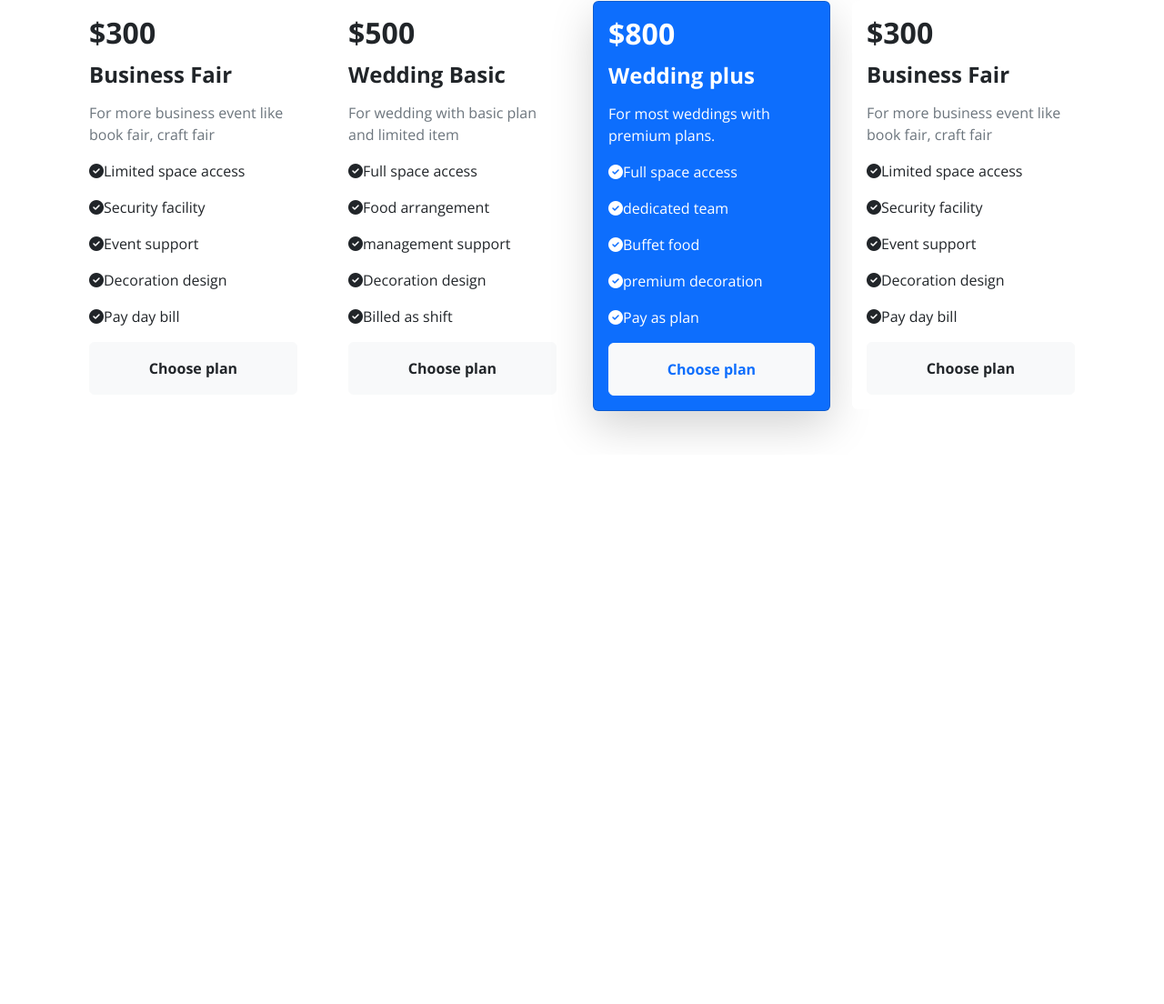
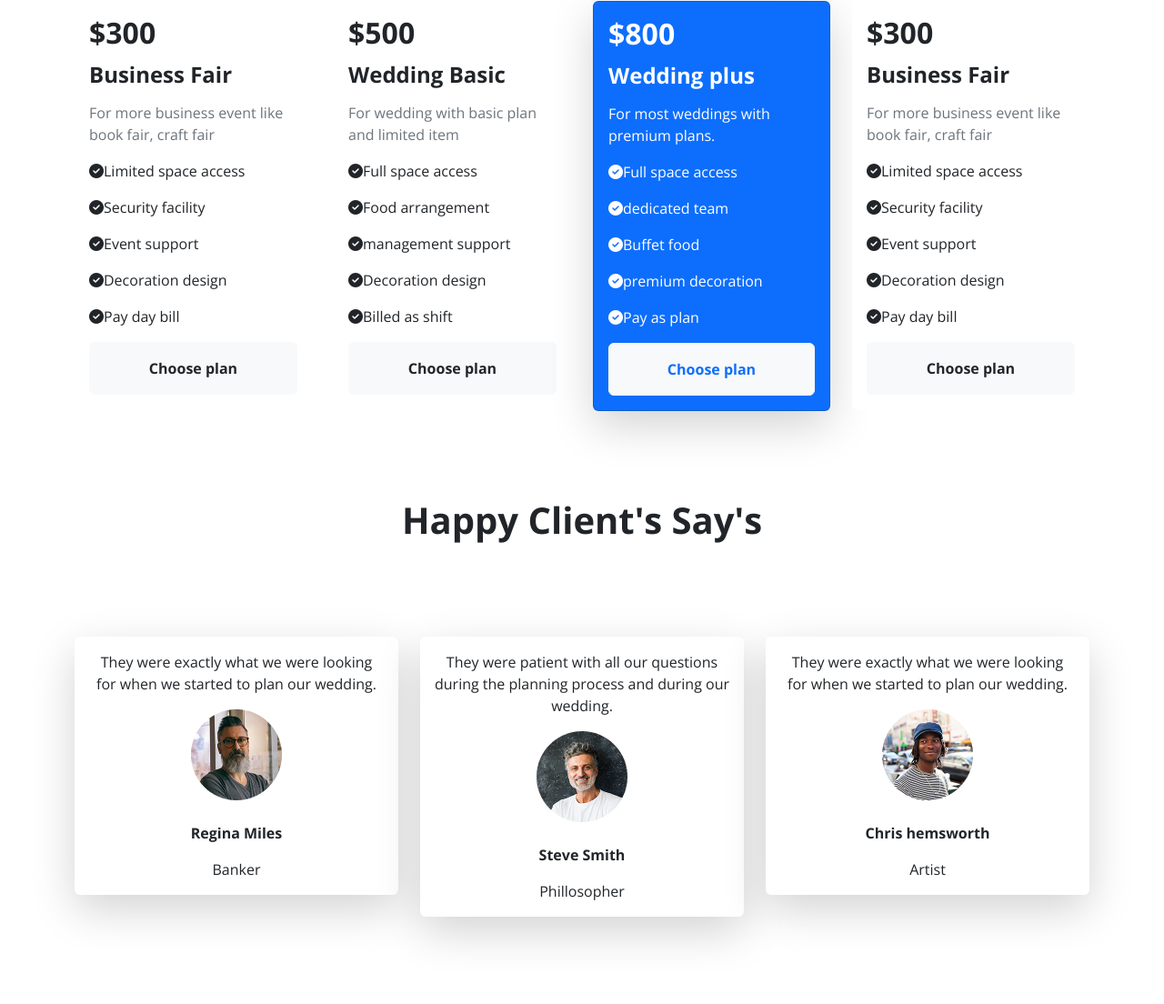
Before and after one commit to rakibulhasan-swe/convention-center, a plain HTML site: page index.html in a window 1280 px wide. Shown: the part 1290-2394 px from the top of the page at 91% size. Before the commit the page ends 1790 px from the top, so only its background shows below. Drawn offline with nearby package versions, Linux system fonts and the light colour scheme.

Commit message:
review section done

```diff
--- a/index.html
+++ b/index.html
@@ -179,6 +179,43 @@
                 </div>
             </div>
         </section>
+
+        <!-- client review section  -->
+        <section class="container py-5">
+            <h3 class="text-center fw-bold fs-1 pb-5">Happy Client's Say's</h3>
+            <div class="row py-5">
+                <div class="col-md-4 col-12">
+                    <div class="card text-center shadow-lg" style="border: none;">
+                        <div class="card-body">
+                          <p class="card-text fs-light">They were exactly what we were looking for when we started to plan our wedding.</p>
+                          <img class="img-fluid" src="./images/person 1.png" class="card-img-top" alt="...">
+                          <p class="card-text pt-4 fw-bold">Regina Miles</p>
+                          <p class="card-text">Banker</p>
+                        </div>
+                      </div>
+                </div>
+                <div class="col-md-4 col-12">
+                    <div class="card text-center shadow-lg" style="border: none;">
+                        <div class="card-body">
+                          <p class="card-text fs-light">They were patient with all our questions during the planning process and during our wedding.</p>
+                          <img class="img-fluid" src="./images/person 2.png" class="card-img-top" alt="...">
+                          <p class="card-text pt-4 fw-bold">Steve Smith</p>
+                          <p class="card-text">Phillosopher</p>
+                        </div>
+                      </div>
+                </div>
+                <div class="col-md-4 col-12">
+                    <div class="card text-center shadow-lg" style="border: none;">
+                        <div class="card-body">
+                          <p class="card-text fs-light">They were exactly what we were looking for when we started to plan our wedding.</p>
+                          <img class="img-fluid" src="./images/person 3.png" class="card-img-top" alt="...">
+                          <p class="card-text pt-4 fw-bold">Chris hemsworth</p>
+                          <p class="card-text">Artist</p>
+                        </div>
+                      </div>
+                </div>
+            </div>
+        </section>
     </main>
 
 
```
